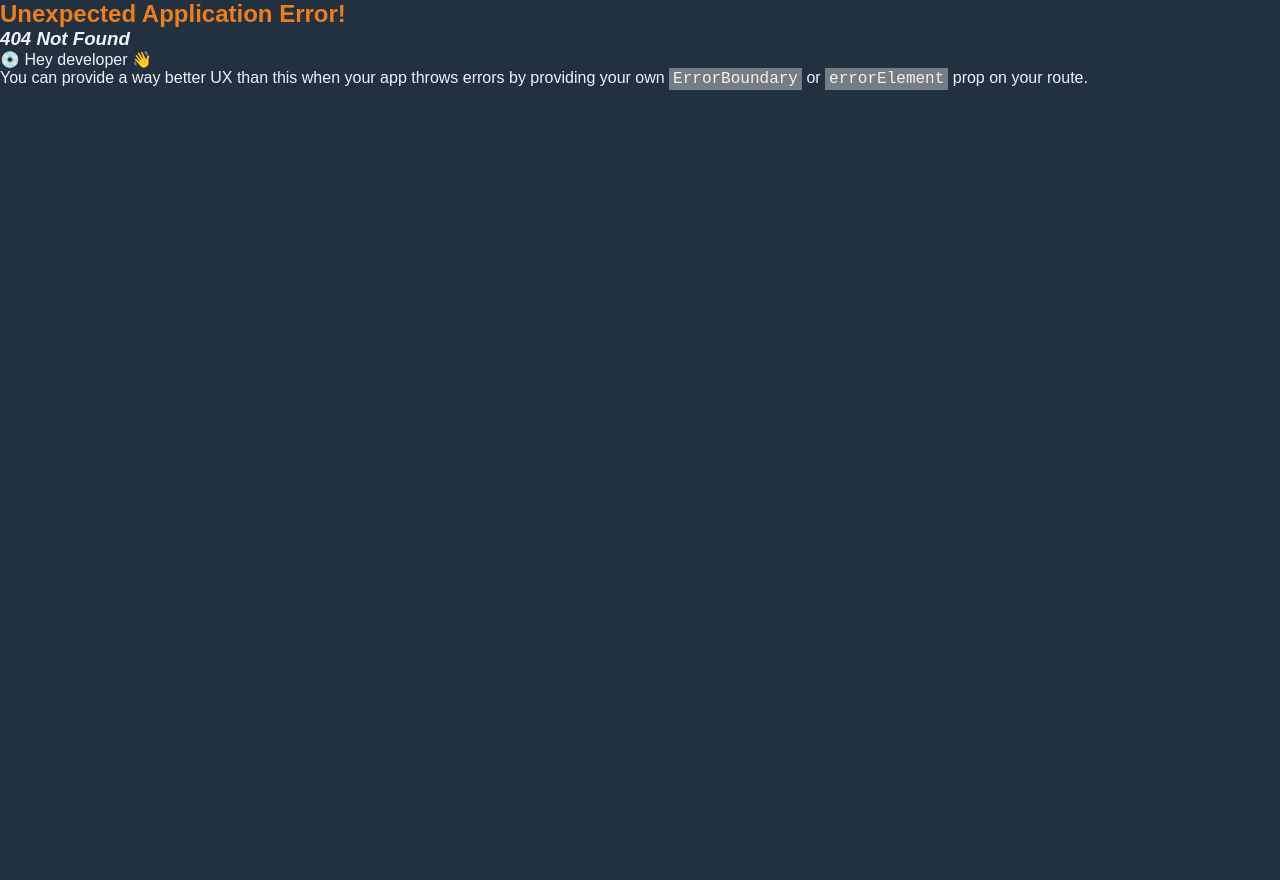
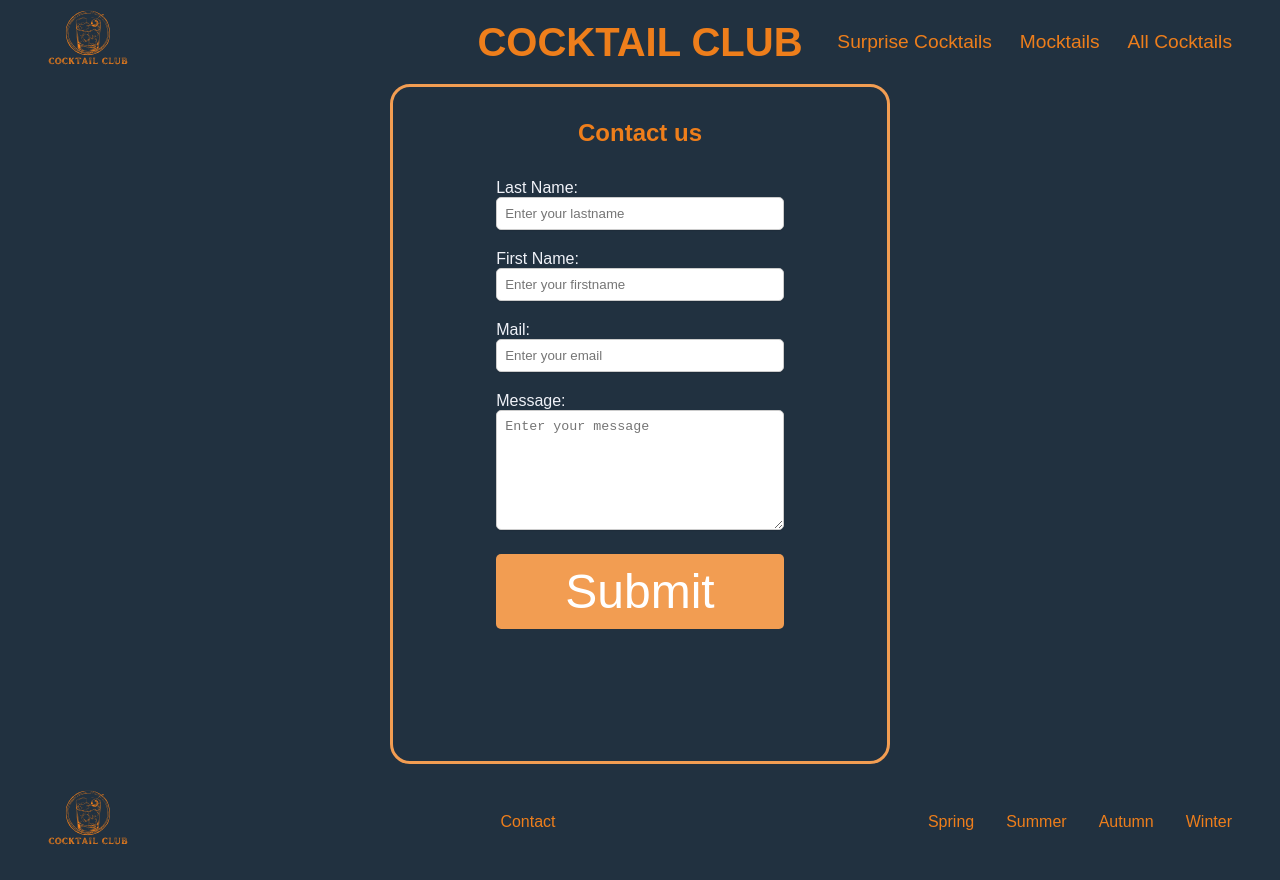
Before and after one commit to WildCodeSchool-2024-02/JS-bdx-0224-P2-cocktail_club, a React (Vite) app in the folder client/: page /contact in a window 1280 px wide. Before the commit this address had no page. Before the commit the page ends 800 px from the top, so only its background shows below. Built offline with nearby package versions, Linux system fonts and the light colour scheme; a web font is replaced by a local one.

Commit message:
create contactPage + modification on searchbar + change icon on index.html

```diff
--- a/client/index.html
+++ b/client/index.html
@@ -3,7 +3,7 @@
   <head>
     <base href="/" />
     <meta charset="UTF-8" />
-    <link rel="icon" href="/src/assets/favicon.ico" />
+    <link rel="icon" href="./src/assets/images/logo.svg" />
     <meta name="viewport" content="width=device-width, initial-scale=1.0" />
     <title>Cocktail Club</title>
   </head>
--- a/client/src/components/CocktailsSection.jsx
+++ b/client/src/components/CocktailsSection.jsx
@@ -10,6 +10,7 @@ function CocktailsSection({ idName, source, title, content, path, isReverse }) {
         src={source}
         alt={`${title} cocktail`}
         className={isReverse ? "isReverse" : null}
+        id="idCocktailSection"
       />
       <h2>{title}</h2>
       <p>{content} </p>
--- a/client/src/components/Footer.jsx
+++ b/client/src/components/Footer.jsx
@@ -4,7 +4,8 @@ import "../styles/Footer.css";
 function Footer() {
   return (
     <footer>
-      <img src="./src/assets/images/logo.svg" alt="Logo Cocktail Club" />
+      <a href="/"><img src="./src/assets/images/logo.svg" alt="Logo Cocktail Club" /></a>
+      <Link to="/contact" className="contact">Contact</Link>
       <ul>
         <li>
           <Link to="/season/spring">Spring</Link>
--- /dev/null
+++ b/client/src/pages/ContactPage.jsx
@@ -0,0 +1,97 @@
+import "../styles/ContactPage.css"
+import { useState } from 'react';
+
+
+function ContactForm() {
+  const [formData, setFormData] = useState({
+    lastname: '',
+    firstname: '',
+    mail: '',
+    message: ''
+  });
+
+  const handleChange = (event) => {
+    const { name, value } = event.target;
+    if (name === 'lastname' || name === 'firstname') {
+      setFormData(prevState => ({
+        ...prevState,
+        [name]: value.slice(0, 30)
+      }));
+    } else {
+      setFormData(prevState => ({
+        ...prevState,
+        [name]: value
+      }));
+    }
+  };
+
+  const handleSubmit = (event) => {
+    event.preventDefault();
+    setFormData({
+      lastname: '',
+      firstname: '',
+      mail: '',
+      message: ''
+    });
+  };
+
+  return (<>
+    <img src="./src/assets/images/logo.svg" alt="Logo Cocktail Club" />
+    <section className="contact-form-container">
+      <h2>Contact us</h2>
+      <form onSubmit={handleSubmit}>
+        <article className="form-group">
+          <label htmlFor="lastname">Last Name:</label>
+          <input
+            type="text"
+            id="lastname"
+            name="lastname"
+            value={formData.lastname}
+            onChange={handleChange}
+            placeholder="Enter your lastname"
+            required
+          />
+        </article>
+        <article className="form-group">
+          <label htmlFor="firstname">First Name:</label>
+          <input
+            type="text"
+            id="firstname"
+            name="firstname"
+            value={formData.firstname}
+            onChange={handleChange}
+            placeholder="Enter your firstname"
+            required
+          />
+        </article>
+        <article className="form-group">
+          <label htmlFor="mail">Mail:</label>
+          <input
+            type="email"
+            id="mail"
+            name="mail"
+            value={formData.mail}
+            onChange={handleChange}
+            placeholder="Enter your email"
+            required
+          />
+        </article>
+        <article className="form-group">
+          <label htmlFor="message">Message:</label>
+          <textarea
+            id="message"
+            name="message"
+            value={formData.message}
+            onChange={handleChange}
+            placeholder="Enter your message"
+            required
+          />
+        </article>
+        <button className="formButton" type="submit">Submit</button>
+      </form>
+    </section>
+    </>
+  );
+}
+
+export default ContactForm;
--- a/client/src/pages/HomePage.jsx
+++ b/client/src/pages/HomePage.jsx
@@ -17,6 +17,7 @@ function HomePage() {
         title="POPULAR COCKTAILS"
         content="Embark on a journey through our selection of popular cocktails, where classic favorites meet innovative twists. From timeless classics like martinis to trendy creations like espresso martinis, discover the iconic flavors that have captivated cocktail enthusiasts worldwide."
         path="popularcocktails"
+        isNotReverse
       />
       <CocktailsSection
         idName="randomCocktail"
@@ -32,6 +33,7 @@ function HomePage() {
         title="MOCKTAILS"
         content="Dive into the tantalizing realm of non-alcoholic cocktails, where every sip is a burst of flavor and creativity. From fruity mocktails to sophisticated alcohol-free blends, indulge in refreshing beverages crafted to perfection, offering a delightful experience for every palate"
         path="mocktails"
+        isNotReverse
       />
       <SectionAllCocktails />
     </main>
--- a/client/src/styles/CocktailsSection.css
+++ b/client/src/styles/CocktailsSection.css
@@ -1,21 +1,18 @@
+.cocktailSection {
+  display: grid;
+  justify-items: center;
+  gap: 2rem;
+  border: 1px;
+  padding: 4rem 0 1rem 0;
+}
 .cocktailSection > img {
   width: 13rem;
   clip-path: circle(50% at 50% 50%);
   justify-self: center;
 }
-.cocktailSection {
-  padding: 2rem;
-  display: grid;
-  justify-items: center;
-  gap: 1.5rem;
-}
+
 .cocktailSection > p {
   display: none;
-}
-.cocktailSection {
-  border: 1px;
-  gap: 2rem;
-  padding: 4rem 0 1rem 0;
 }
 
 @media screen and (min-width: 992px) {
--- /dev/null
+++ b/client/src/styles/ContactPage.css
@@ -0,0 +1,62 @@
+.contact-form-container {
+  display: flex;
+  flex-direction: column;
+  align-items: center;
+  max-width: 500px;
+  margin: auto;
+  border: 3px solid var(--secondaryColor);
+  border-radius: 20px;
+  min-height: calc(100vh - 7.5rem);
+  padding: 2rem 1rem 2rem 1rem;
+}
+h2 {
+  padding-bottom: 2rem;
+}
+.form-group {
+  margin-bottom: 20px;
+}
+
+label {
+  margin-right: 10px;
+}
+
+input,
+textarea {
+  width: 100%;
+  padding: 8px;
+  border-radius: 5px;
+  border: 1px solid #ccc;
+  box-shadow: 0 1px 1px rgba(0, 0, 0, 0.1);
+  box-sizing: border-box;
+}
+#message {
+  height: 120px;
+}
+@keyframes pulse {
+  0% {
+    box-shadow: 0 0 0 0 rgba(222, 117, 12, 0.4);
+  }
+  70% {
+    box-shadow: 0 0 0 15px rgba(222, 117, 12, 0);
+  }
+  100% {
+    box-shadow: 0 0 0 0 rgba(222, 117, 12, 0);
+  }
+}
+
+.formButton {
+  width: 100%;
+  padding: 10px 20px;
+  background-color: var(--secondaryColor);
+  color: #fff;
+  border-radius: 5px;
+  cursor: pointer;
+  box-sizing: border-box;
+  display: flex;
+  justify-content: center;
+  align-items: center;
+  animation: pulse 1.5s infinite;
+}
+.formButton:hover {
+  background-color: #de6d0f;
+}
--- a/client/src/styles/Footer.css
+++ b/client/src/styles/Footer.css
@@ -9,7 +9,13 @@ footer > img {
   width: 5rem;
   display: inline-block;
 }
-
+.contact {
+  text-decoration: none;
+  color: var(--secondaryColorAlt);
+  display: flex;
+  justify-content: center;
+  align-items: center;
+}
 footer > ul {
   list-style-type: none;
   display: flex;
--- a/client/src/styles/SearchBar.css
+++ b/client/src/styles/SearchBar.css
@@ -1,25 +1,46 @@
 .SearchBar {
+  justify-self: center;
+  width: 100%;
+  height: 100%;
   grid-column: 1 / -1;
-  justify-self: center;
-  border: 3px solid var(--secondaryColor);
-  padding: 1px;
-  border-radius: 8px;
 }
 
 .SearchBar-label {
   font-size: 0;
-  color: var(--secondaryColor);
+  color: transparent;
 }
 
 .SearchBar-input {
-  background-color: var(--primaryColor);
-  border: none;
+  border: 3px solid var(--secondaryColor);
   font: var(--primaryFont);
   color: var(--textColor);
   outline-color: var(--secondaryColor);
-  color: var(--primaryColor);
+  font-size: 1.5rem;
+  background-color: var(--primaryColor);
+}
+.SearchBar-input::placeholder {
+  padding-bottom: 1rem;
+  padding-top: 5rem;
+  font-family: var(--secondaryFont);
+  color: #ffffff;
+  font-size: 1.8rem;
 }
 
 .SearchBar-input:focus {
   background-color: var(--textColor);
 }
+
+.SearchBar-input:focus::placeholder {
+  font-family: var(--secondaryFont);
+  color: #888;
+}
+
+@media screen and (min-width: 992px) {
+  .SearchBar {
+    justify-self: center;
+    width: 50%;
+  }
+  .SearchBar-input::placeholder {
+    font-size: 1.4rem;
+  }
+}
--- a/client/src/styles/SectionAllCocktails.css
+++ b/client/src/styles/SectionAllCocktails.css
@@ -4,7 +4,7 @@
   align-items: center;
   justify-content: center;
   gap: 1rem;
-  padding: 0 0 2rem 0;
+  padding: 3rem 0 2rem 0;
 }
 
 h2 {
```
Also changed, not shown: client/src/main.jsx (+6 -2 lines).
